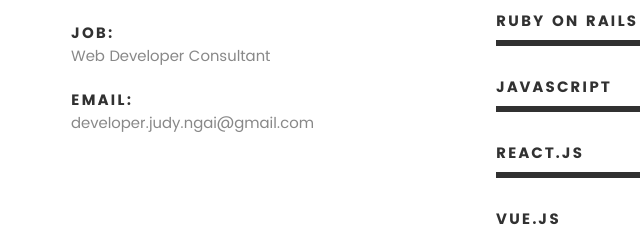
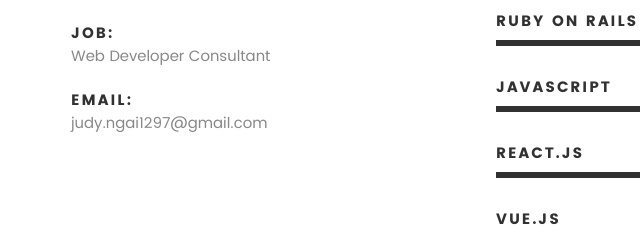
Before and after one commit to Jngai/Jngai.github.io, a plain HTML site: page index.html in a window 1280 px wide. Shown: the part 1369-1604 px from the top of the page, 164-804 px from the left. Drawn offline with Linux system fonts and the light colour scheme; files whose address does not match are found by name.

Commit message:
email change

```diff
--- a/index.html
+++ b/index.html
@@ -141,7 +141,7 @@
    				</li> -->
    				<li>
    					<strong>Email:</strong>
-   					<span>developer.judy.ngai@gmail.com</span>
+   					<span>judy.ngai1297@gmail.com</span>
    				</li>
 
    			</ul> <!-- /info-list -->
```
